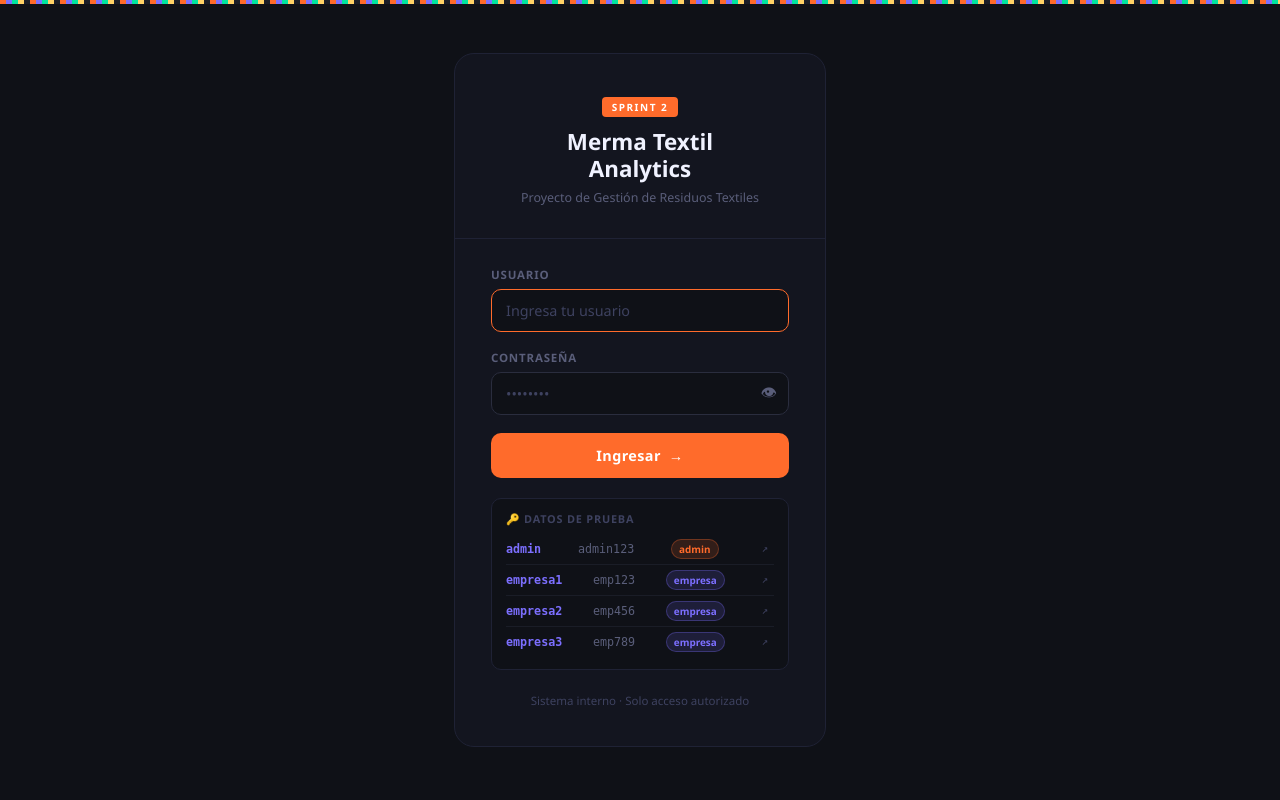
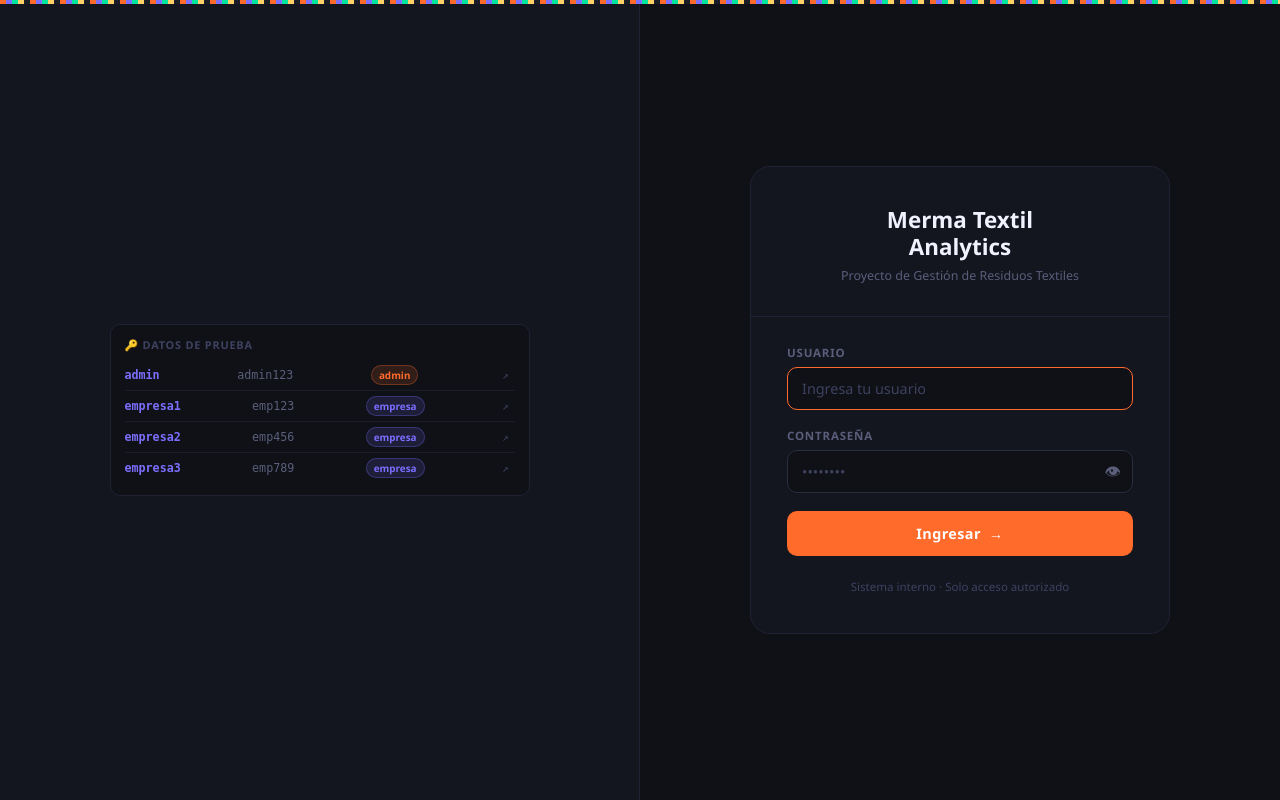
Before and after one commit to Alejtp/Innovacion-II, a Django app: page /login/ in a window 1280 px wide. Run offline with Django 5.2, Linux system fonts and the light colour scheme.

Commit message:
Login corregido y mejorado

```diff
--- a/templates/login.html
+++ b/templates/login.html
@@ -8,12 +8,25 @@
   *, *::before, *::after { box-sizing: border-box; margin: 0; padding: 0; }
   body {
     font-family: 'Segoe UI', system-ui, sans-serif;
+    background: #0F1117; color: #F0F2FF;
+    display: flex; min-height: 100vh;
+    margin: 0;
+  }
+  .login-wrapper {
+    width: 50%; /* La mitad izquierda */
+    display: flex; align-items: center; justify-content: center;
+    padding: 40px;
+  }
+  .demo-container {
+    width: 50%;
+    background: #13151F; border-right: 1px solid #1F2235;
+    display: flex; align-items: center; justify-content: center;
+    padding: 40px;
+  }
+  .demo-hint {
+    width: 100%; max-width: 420px;
     background: #0F1117;
-    color: #F0F2FF;
-    min-height: 100vh;
-    display: flex;
-    align-items: center;
-    justify-content: center;
+    border: 1px solid #1F2235; border-radius: 10px; padding: 20px;
   }
   .fabric-top {
     position: fixed; top: 0; left: 0; right: 0; height: 4px;
@@ -25,8 +38,13 @@
     );
     z-index: 999;
   }
-  .login-wrapper { width: 100%; max-width: 420px; padding: 24px; }
+  .login-wrapper {
+    width: 50%;
+    display: flex; align-items: center; justify-content: center;
+    padding: 40px;
+  }
   .login-card {
+    width: 100%; max-width: 420px; /* Para que no se estire demasiado */
     background: #13151F; border: 1px solid #1F2235;
     border-radius: 20px; padding: 40px 36px 36px;
   }
@@ -116,68 +134,63 @@
 <body>
 <div class="fabric-top"></div>
 
-<div class="login-wrapper">
-  <div class="login-card">
-
-    <div class="brand">
-      <div class="logo-badge">Sprint 2</div>
-      <h1>Merma Textil<br/>Analytics</h1>
-      <p>Proyecto de Gestión de Residuos Textiles</p>
-    </div>
-
-    <div class="divider"></div>
-
-    <div class="error-msg" id="errorMsg"></div>
-
-    <form id="loginForm" onsubmit="return handleLogin(event)">
-      <div class="form-group">
-        <label for="usuario">Usuario</label>
-        <input type="text" id="usuario" placeholder="Ingresa tu usuario" autocomplete="off" autofocus/>
-      </div>
-
-      <div class="form-group">
-        <label for="password">Contraseña</label>
-        <div class="pass-wrap">
-          <input type="password" id="password" placeholder="••••••••"/>
-          <button type="button" class="pass-toggle" onclick="togglePass()" title="Mostrar/ocultar">👁</button>
-        </div>
-      </div>
-
-      <button type="submit" class="btn-login" id="btnLogin">
-        <span id="btnText">Ingresar</span>
-        <span id="btnArrow">→</span>
-      </button>
-    </form>
-
-    <!-- Demo credentials hint -->
+<!-- Lado Izquierdo: Datos de prueba -->
+<div class="demo-container">
     <div class="demo-hint">
       <p>🔑 Datos de prueba</p>
       <div class="demo-row">
         <span class="demo-user">admin</span>
         <span class="demo-pass">admin123</span>
         <span class="demo-role-badge dr-admin">admin</span>
-        <button class="btn-fill" onclick="fill('admin','admin123')" title="Usar">↗</button>
+        <button class="btn-fill" onclick="fill('admin','admin123')">↗</button>
       </div>
       <div class="demo-row">
         <span class="demo-user">empresa1</span>
         <span class="demo-pass">emp123</span>
         <span class="demo-role-badge dr-empresa">empresa</span>
-        <button class="btn-fill" onclick="fill('empresa1','emp123')" title="Usar">↗</button>
+        <button class="btn-fill" onclick="fill('empresa1','emp123')">↗</button>
       </div>
       <div class="demo-row">
         <span class="demo-user">empresa2</span>
         <span class="demo-pass">emp456</span>
         <span class="demo-role-badge dr-empresa">empresa</span>
-        <button class="btn-fill" onclick="fill('empresa2','emp456')" title="Usar">↗</button>
+        <button class="btn-fill" onclick="fill('empresa2','emp456')">↗</button>
       </div>
       <div class="demo-row">
         <span class="demo-user">empresa3</span>
         <span class="demo-pass">emp789</span>
         <span class="demo-role-badge dr-empresa">empresa</span>
-        <button class="btn-fill" onclick="fill('empresa3','emp789')" title="Usar">↗</button>
+        <button class="btn-fill" onclick="fill('empresa3','emp789')">↗</button>
       </div>
     </div>
+</div>
 
+<!-- Lado Derecho: Login -->
+<div class="login-wrapper">
+  <div class="login-card">
+    <div class="brand">
+      <h1>Merma Textil<br/>Analytics</h1>
+      <p>Proyecto de Gestión de Residuos Textiles</p>
+    </div>
+    <div class="divider"></div>
+    <div class="error-msg" id="errorMsg"></div>
+    <form id="loginForm" onsubmit="return handleLogin(event)">
+      <div class="form-group">
+        <label for="usuario">Usuario</label>
+        <input type="text" id="usuario" placeholder="Ingresa tu usuario" autocomplete="off" autofocus/>
+      </div>
+      <div class="form-group">
+        <label for="password">Contraseña</label>
+        <div class="pass-wrap">
+          <input type="password" id="password" placeholder="••••••••"/>
+          <button type="button" class="pass-toggle" onclick="togglePass()">👁</button>
+        </div>
+      </div>
+      <button type="submit" class="btn-login" id="btnLogin">
+        <span id="btnText">Ingresar</span>
+        <span id="btnArrow">→</span>
+      </button>
+    </form>
     <p class="login-note">Sistema interno · Solo acceso autorizado</p>
   </div>
 </div>
```
Also changed, not shown: db.sqlite3.
